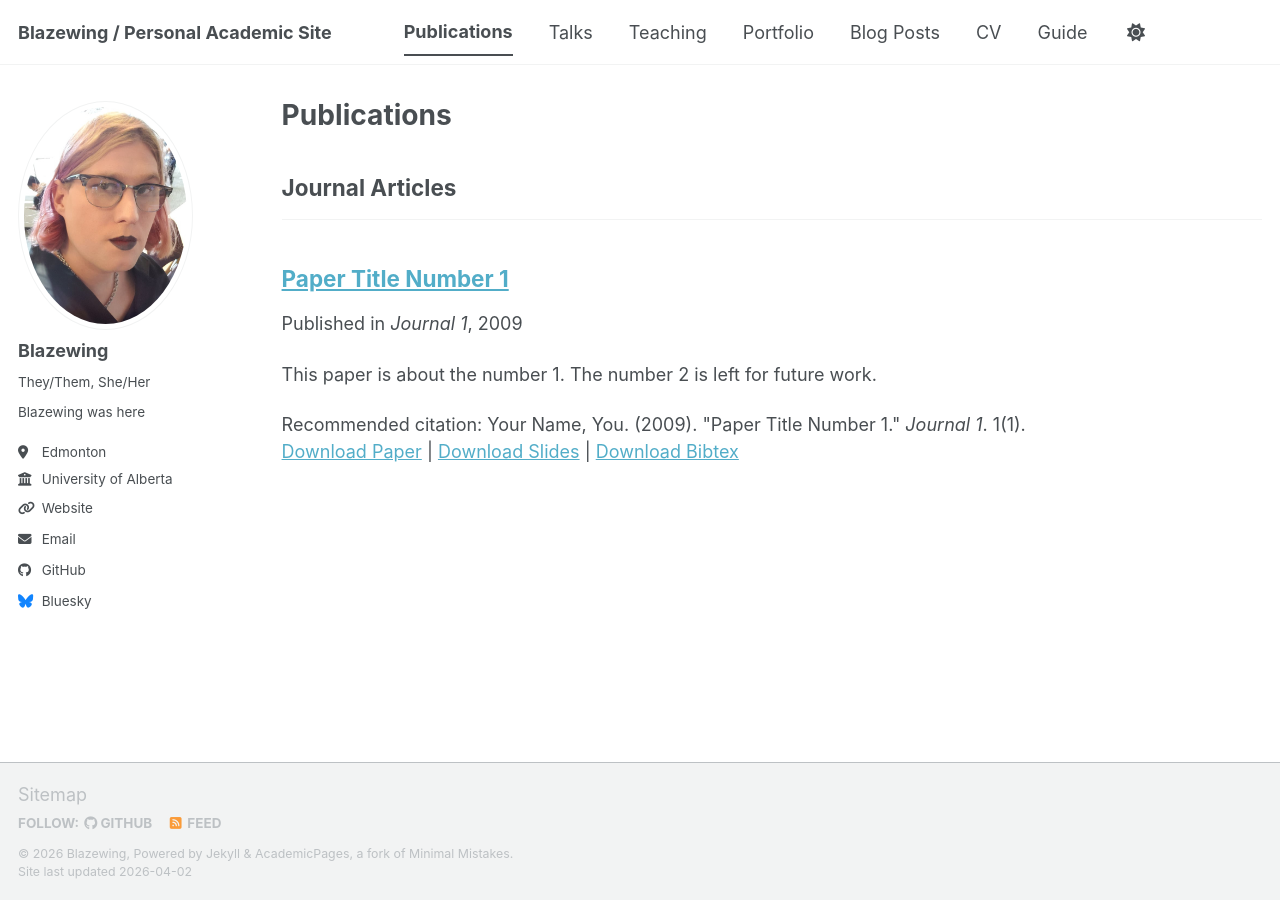
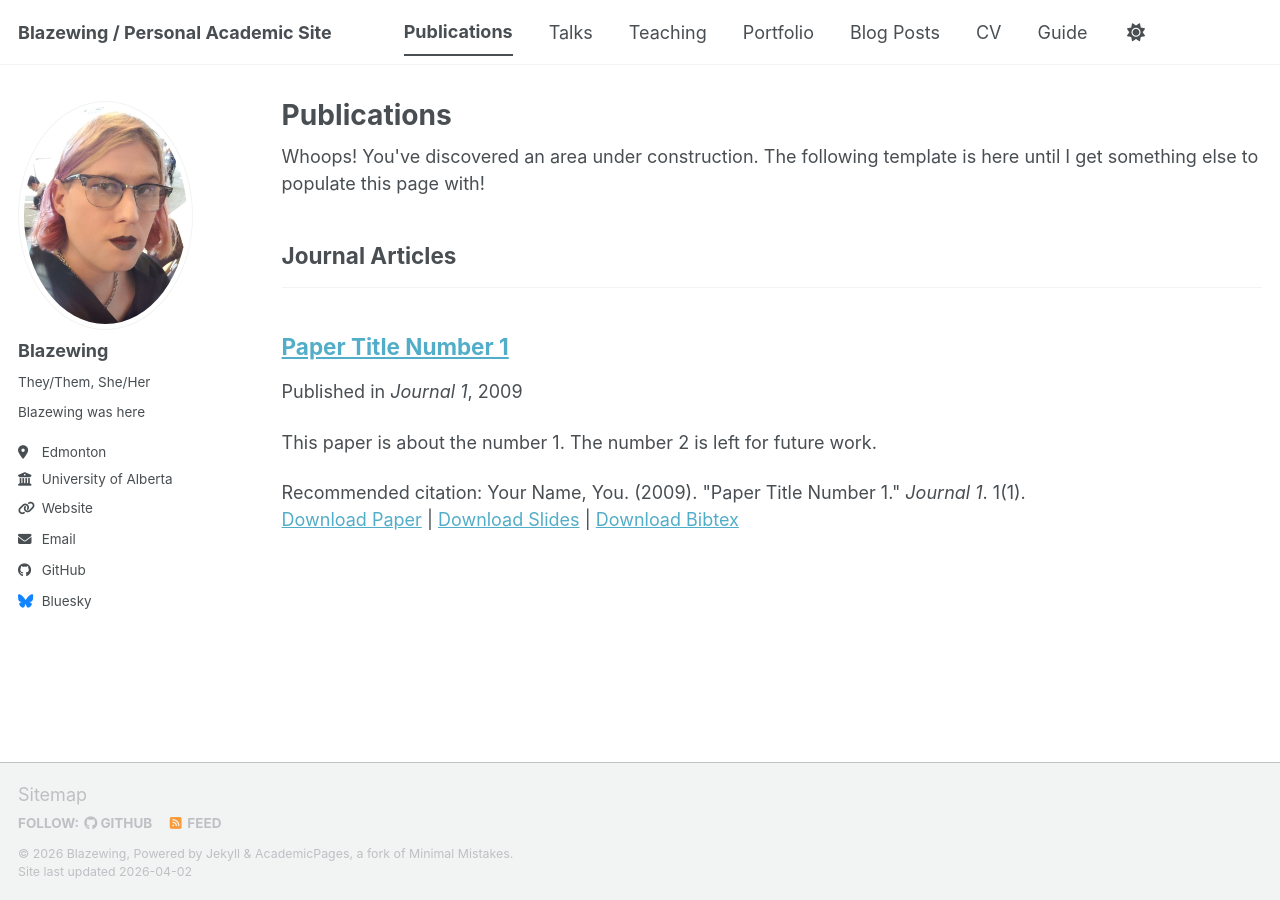
Before and after one commit to Blazewing2010/me, a Jekyll site: the page built from _pages/publications.html, in a window 1280 px wide. Built offline with Jekyll 4.4.1, drawn with Linux system fonts in a browser that asks for light colours; a script bundle is joined from its source files by our own code; library files that are not in the unit come from our copies.

Commit message:
Update publications.html

```diff
--- a/_pages/publications.html
+++ b/_pages/publications.html
@@ -4,6 +4,8 @@ title: "Publications"
 permalink: /publications/
 author_profile: true
 ---
+
+Whoops! You've discovered an area under construction. The following template is here until I get something else to populate this page with!
 
 {% if site.author.googlescholar %}
   <div class="wordwrap">You can also find my articles on <a href="{{site.author.googlescholar}}">my Google Scholar profile</a>.</div>
```
